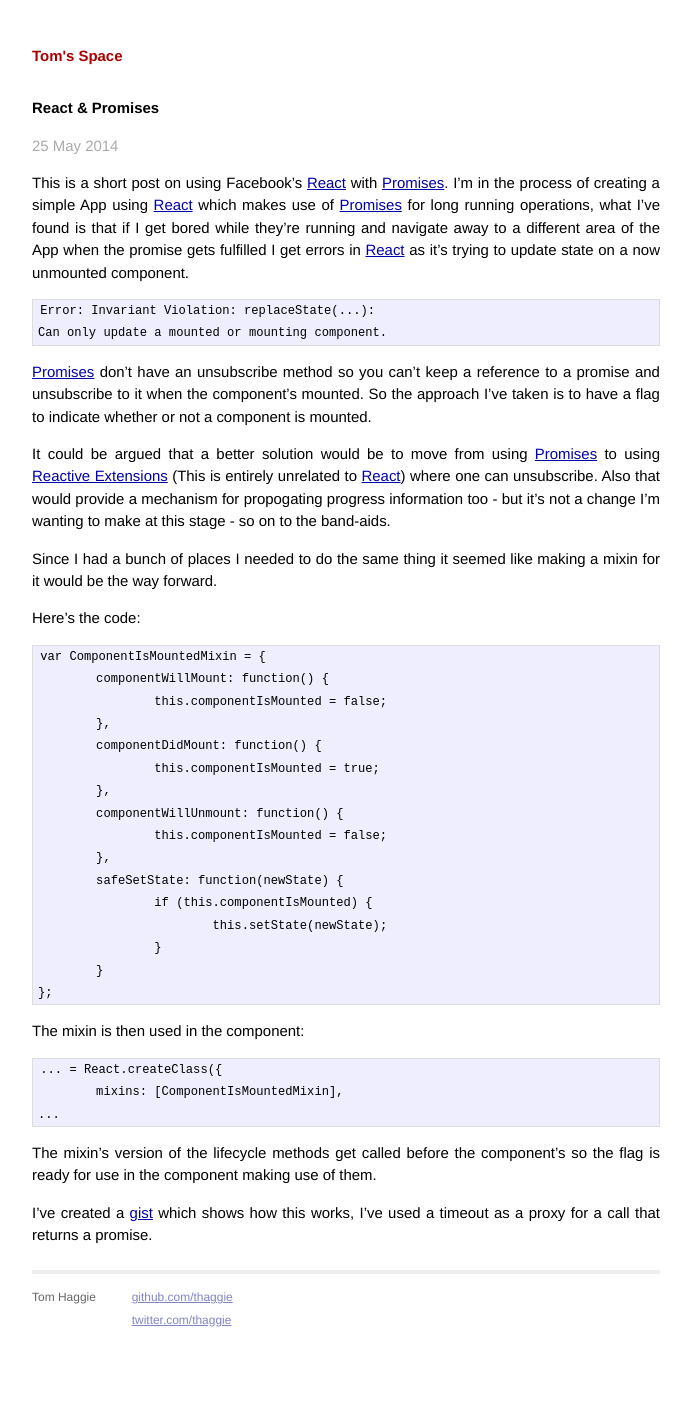
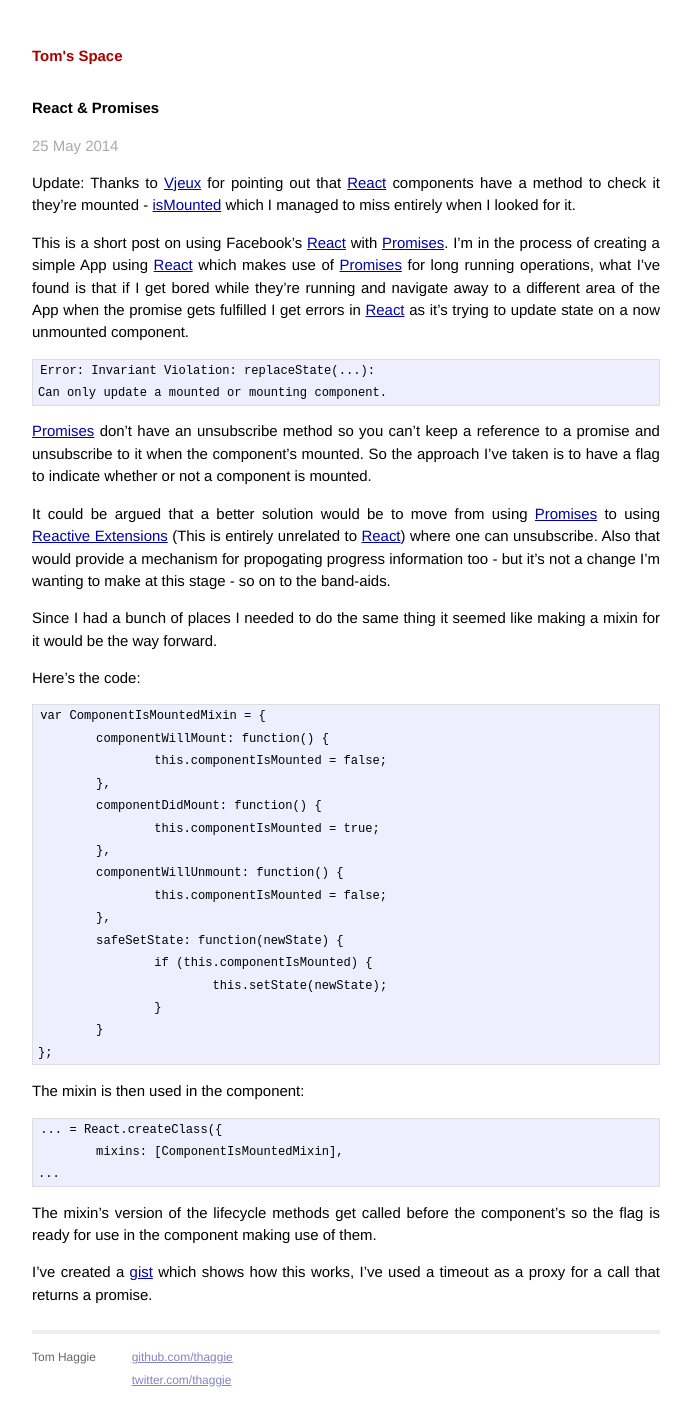
Before and after one commit to thaggie/thaggie.github.io, a Jekyll site: the page built from _posts/2014-05-25-react-and-promises.markdown, in a window 1280 px wide. Shown: the whole page, without its empty margins (294-985 px from the left). Built offline with Jekyll 4.4.1, drawn with Linux system fonts in a browser that asks for light colours; Markdown is read by kramdown in place of the engine named in the settings; before the commit the page ends 1343 px from its top, so only the background shows below that.

Commit message:
Update to the React and Promises post - mentioning isMounted.

```diff
--- a/_posts/2014-05-25-react-and-promises.markdown
+++ b/_posts/2014-05-25-react-and-promises.markdown
@@ -4,6 +4,8 @@ title:  "React & Promises"
 date:   2014-05-25 01:36:48
 categories:
 ---
+
+> Update:  Thanks to [Vjeux](https://twitter.com/Vjeux) for pointing out that [React](http://facebook.github.io/react) components have a method to check it they're mounted - [isMounted](http://facebook.github.io/react/docs/component-api.html#ismounted) which I managed to miss entirely when I looked for it.
 
 This is a short post on using Facebook's [React](http://facebook.github.io/react) with [Promises](https://www.promisejs.org). I'm in the process of creating a simple App using [React](http://facebook.github.io/react) which makes use of [Promises](https://www.promisejs.org) for long running operations, what I've found is that if I get bored while they're running and navigate away to a different area of the App when the promise gets fulfilled I get errors in [React](http://facebook.github.io/react) as it's trying to update state on a now unmounted component.
 
```
